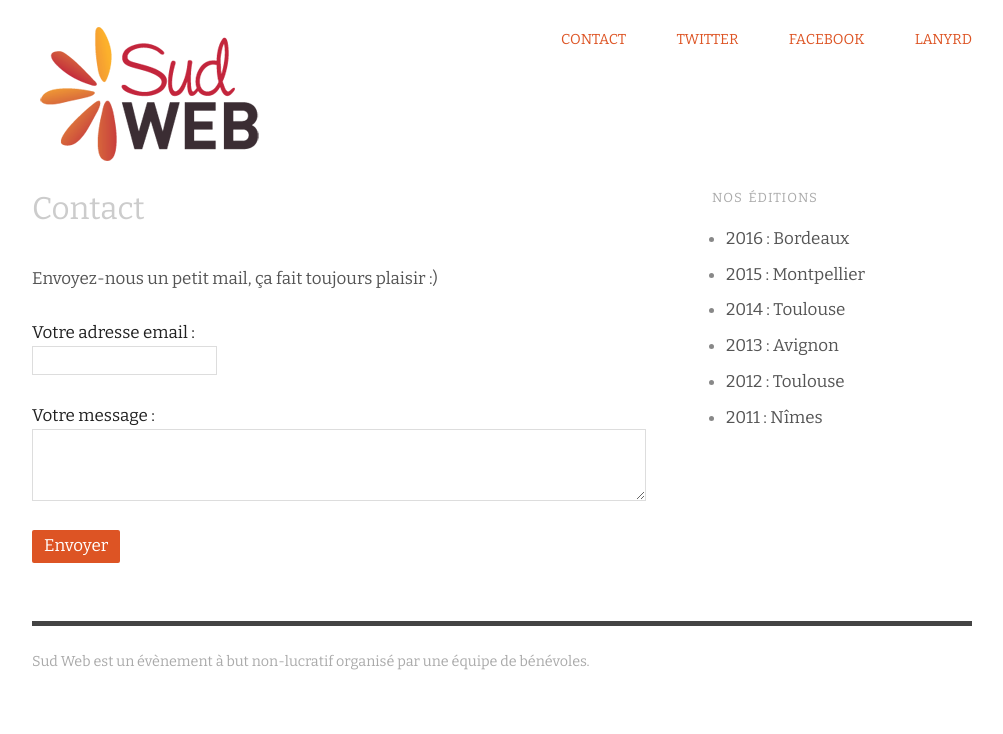
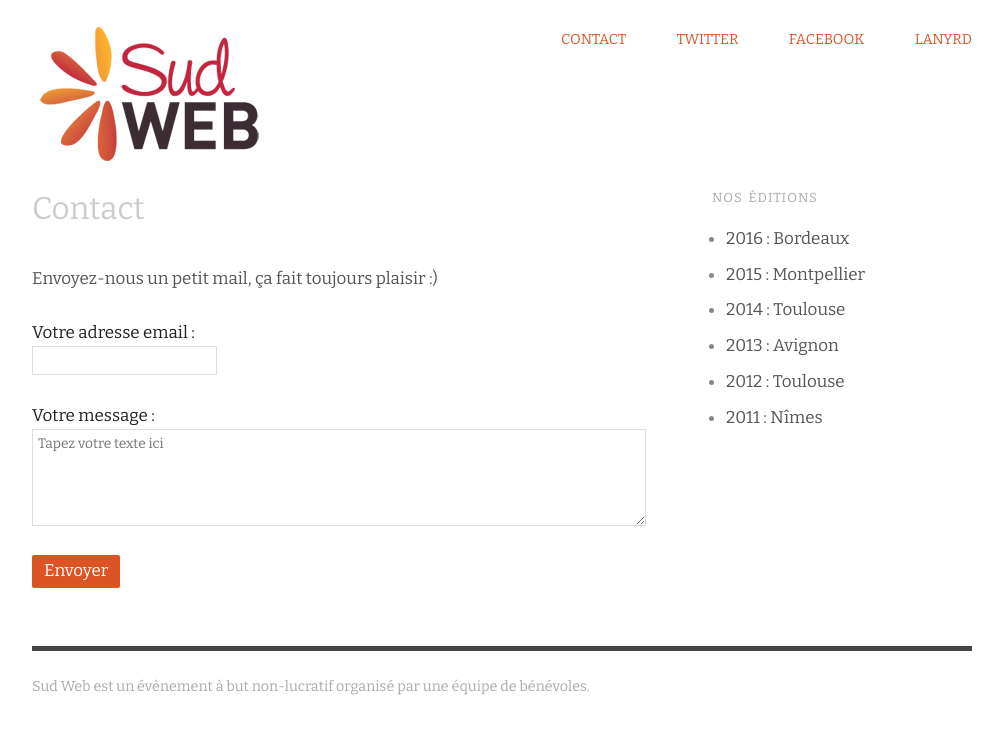
Before and after one commit to sudweb/blog, a Jekyll site: the page built from contact/index.md, in a window 1280 px wide. Shown: the top 734 px of the page, without its empty margins (138-1141 px from the left). Built offline with Jekyll 4.4.1, drawn with Linux system fonts in a browser that asks for light colours.

Commit message:
use formspree advanced features
* fix textarea name attribute
* hidden field to filter spam
* redirect to sudweb.fr after send

```diff
--- a/contact/index.md
+++ b/contact/index.md
@@ -10,7 +10,11 @@
       <input type="email" name="_replyto">
     </p>
     <p><label for="message">Votre message :</label><br>
-      <textarea id="message"></textarea></p>
+      <textarea name="message" rows="5" placeholder="Tapez votre texte ici"></textarea>
+    </p>
+    <input type="hidden" name="_subject" value="Message envoyé depuis la page contact" />
+    <input type="text" name="_gotcha" style="display:none">
+    <input type="hidden" name="_next" value="http://sudweb.fr" />
     <p><input class="button" type="submit" value="Envoyer"></p>
   </form>
 </fieldset>
```
